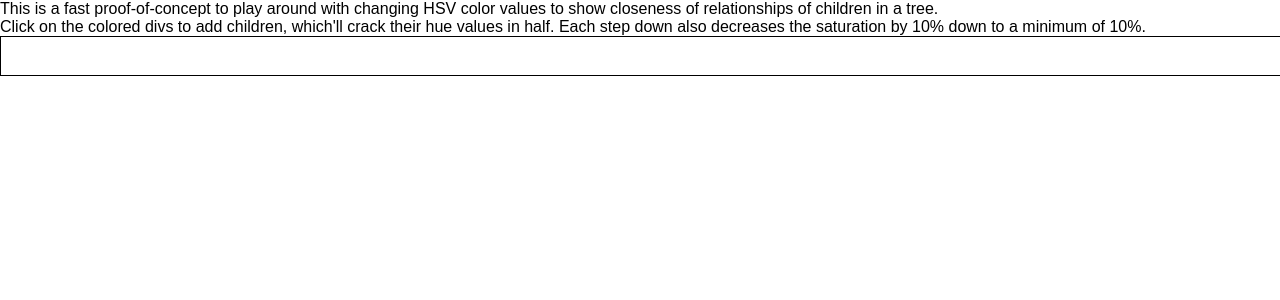
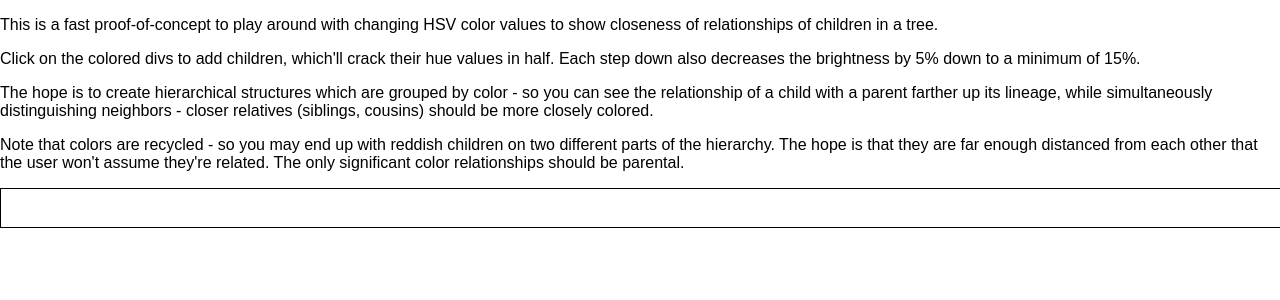
Before and after one commit to thomasoniii/color-waterfall, a React (Create React App) app: page / in a window 1280 px wide. Shown: the top 300 px of the page. Built offline with nearby package versions, Linux system fonts and the light colour scheme.

Commit message:
tweaked docs, forced min width

```diff
--- a/src/App.js
+++ b/src/App.js
@@ -8,10 +8,16 @@ class App extends Component {
   render() {
     return (
       <div>
-        <div>This is a fast proof-of-concept to play around with changing HSV color values to show closeness of relationships
-        of children in a tree.</div>
-        <div>Click on the colored divs to add children, which{"'"}ll crack their hue values in half. Each step down
-        also decreases the saturation by 10% down to a minimum of 10%.</div>
+        <p>This is a fast proof-of-concept to play around with changing HSV color values to show closeness of relationships
+        of children in a tree.</p>
+        <p>Click on the colored divs to add children, which{"'"}ll crack their hue values in half. Each step down
+        also decreases the brightness by 5% down to a minimum of 15%.</p>
+        <p>The hope is to create hierarchical structures which are grouped by color - so you can see the relationship of
+        a child with a parent farther up its lineage, while simultaneously distinguishing neighbors - closer relatives (siblings,
+        cousins) should be more closely colored.</p>
+        <p>Note that colors are recycled - so you may end up with reddish children on two different parts of the hierarchy. The hope
+        is that they are far enough distanced from each other that the user won't assume they're related. The only significant color
+        relationships should be parental.</p>
         <Blob start={0} end={360} saturation={100} brightness={100} width={1500} height={40} orientation={1}/>
       </div>
     );
--- a/src/Blob.js
+++ b/src/Blob.js
@@ -61,7 +61,7 @@ export default class Blob extends Component {
     const hue = start + (end - start) / 2;
 
     return (
-      <div>
+      <div style={{width : `${width}px`}}>
         <div onClick = { this.addKid }
           style={{boxSizing : 'border-box', width : `${width}px`, height : `${height}px`, backgroundColor : `hsl(${hue}, ${saturation}%, ${brightness}%)`, border : '1px solid black'}}>
         </div>
```
